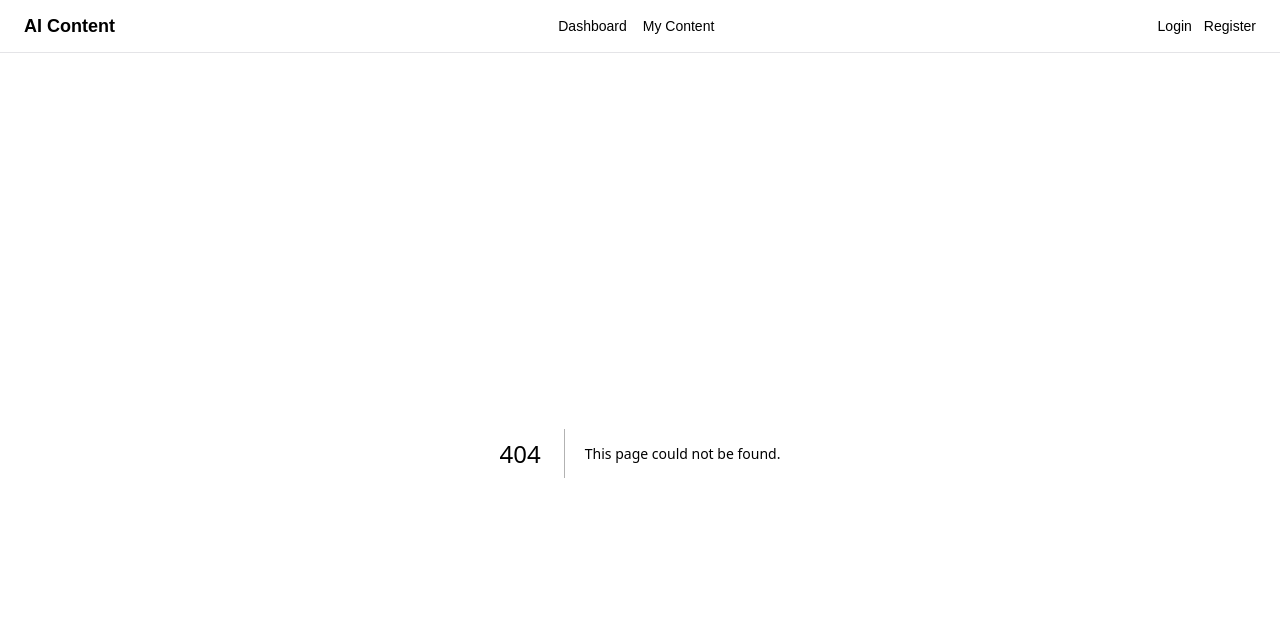
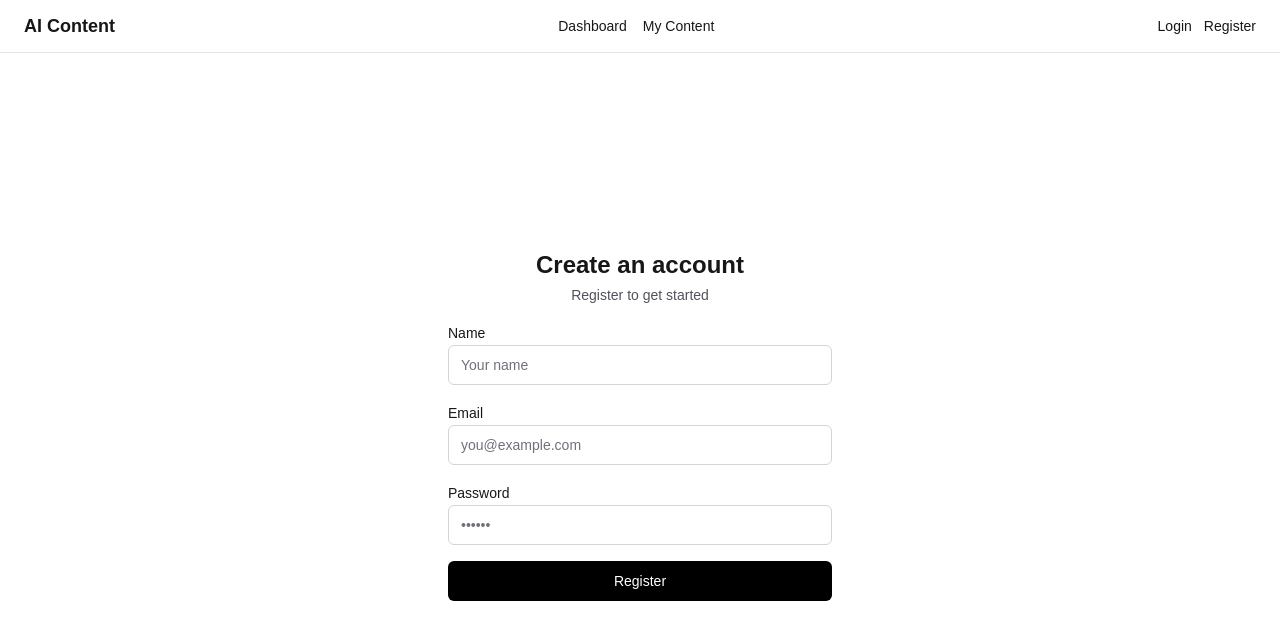
Before and after one commit to habib-sc/ai-cgms-frontend, a Next.js app: page /register in a window 1280 px wide. Before the commit this address had no page. Shown: the top 640 px of the page. Built offline with nearby package versions, Linux system fonts and the light colour scheme; no server answers.

Commit message:
login register page added, some minor issue fix

```diff
--- /dev/null
+++ b/app/(auth)/login/page.tsx
@@ -0,0 +1,10 @@
+"use client";
+import { AuthForm } from "../../../components/auth/auth-form";
+
+export default function LoginPage() {
+  return (
+    <main className="flex min-h-[calc(100vh-56px)] items-center justify-center px-6">
+      <AuthForm mode="login" />
+    </main>
+  );
+}
--- /dev/null
+++ b/app/(auth)/register/page.tsx
@@ -0,0 +1,10 @@
+"use client";
+import { AuthForm } from "../../../components/auth/auth-form";
+
+export default function RegisterPage() {
+  return (
+    <main className="flex min-h-[calc(100vh-56px)] items-center justify-center px-6">
+      <AuthForm mode="register" />
+    </main>
+  );
+}
--- /dev/null
+++ b/components/auth/auth-form.tsx
@@ -0,0 +1,104 @@
+"use client";
+import { useEffect } from "react";
+import { useForm } from "react-hook-form";
+import { useRouter } from "next/navigation";
+import { Input } from "../../components/ui/input";
+import { Label } from "../../components/ui/label";
+import { Button } from "../../components/ui/button";
+import { useAuthStore } from "../../lib/stores/auth";
+
+export interface AuthFormProps {
+  mode: "login" | "register";
+  className?: string;
+}
+
+type Values = { name?: string; email: string; password: string };
+
+export function AuthForm({ mode, className = "" }: AuthFormProps) {
+  const router = useRouter();
+  const { isAuthenticated, isLoading, error, login, register } = useAuthStore();
+  const {
+    register: formRegister,
+    handleSubmit,
+    formState: { errors },
+  } = useForm<Values>({
+    defaultValues: { name: "", email: "", password: "" },
+  });
+
+  useEffect(() => {
+    if (isAuthenticated) router.push("/dashboard");
+  }, [isAuthenticated, router]);
+
+  const onSubmit = async (values: Values) => {
+    if (mode === "login") {
+      await login(values.email, values.password);
+    } else {
+      await register(values.name ?? "", values.email, values.password);
+    }
+  };
+
+  return (
+    <form
+      onSubmit={handleSubmit(onSubmit)}
+      className={`mx-auto w-full max-w-sm space-y-4 ${className}`}
+    >
+      <div className="text-center">
+        <h2 className="text-2xl font-semibold">
+          {mode === "login" ? "Login" : "Create an account"}
+        </h2>
+        <p className="mt-1 text-sm text-zinc-600 dark:text-zinc-400">
+          {mode === "login" ? "Sign in to continue" : "Register to get started"}
+        </p>
+      </div>
+
+      {mode === "register" && (
+        <div className="space-y-2">
+          <Label htmlFor="name">Name</Label>
+          <Input
+            id="name"
+            placeholder="Your name"
+            {...formRegister("name", { required: mode === "register" })}
+          />
+          {errors.name && (
+            <span className="text-xs text-red-600">Name is required</span>
+          )}
+        </div>
+      )}
+
+      <div className="space-y-2">
+        <Label htmlFor="email">Email</Label>
+        <Input
+          id="email"
+          type="email"
+          placeholder="you@example.com"
+          {...formRegister("email", {
+            required: true,
+            pattern: /.+@.+\..+/,
+          })}
+        />
+        {errors.email && (
+          <span className="text-xs text-red-600">Enter a valid email</span>
+        )}
+      </div>
+
+      <div className="space-y-2">
+        <Label htmlFor="password">Password</Label>
+        <Input
+          id="password"
+          type="password"
+          placeholder="••••••"
+          {...formRegister("password", { required: true, minLength: 6 })}
+        />
+        {errors.password && (
+          <span className="text-xs text-red-600">Min 6 characters</span>
+        )}
+      </div>
+
+      {error && <div className="text-sm text-red-600">{error}</div>}
+
+      <Button type="submit" className="w-full" disabled={isLoading}>
+        {isLoading ? "Loading..." : mode === "login" ? "Login" : "Register"}
+      </Button>
+    </form>
+  );
+}
--- a/components/landing/landing-features.tsx
+++ b/components/landing/landing-features.tsx
@@ -1,8 +1,8 @@
 "use client";
-import * as React from "react";
+import type { ReactNode } from "react";
 
 export interface LandingFeature {
-  icon: React.ReactNode;
+  icon: ReactNode;
   title: string;
   desc: string;
 }
@@ -12,7 +12,10 @@ export interface LandingFeaturesProps {
   className?: string;
 }
 
-export function LandingFeatures({ features, className = "" }: LandingFeaturesProps) {
+export function LandingFeatures({
+  features,
+  className = "",
+}: LandingFeaturesProps) {
   return (
     <div className={`mt-12 grid grid-cols-1 gap-4 sm:grid-cols-3 ${className}`}>
       {features.map((f) => (
@@ -24,7 +27,9 @@ export function LandingFeatures({ features, className = "" }: LandingFeaturesPro
             {f.icon}
             <span className="text-sm font-medium">{f.title}</span>
           </div>
-          <p className="mt-1 text-sm text-zinc-600 dark:text-zinc-400">{f.desc}</p>
+          <p className="mt-1 text-sm text-zinc-600 dark:text-zinc-400">
+            {f.desc}
+          </p>
         </div>
       ))}
     </div>
--- a/components/landing/landing-hero.tsx
+++ b/components/landing/landing-hero.tsx
@@ -1,14 +1,14 @@
 "use client";
 import { motion } from "framer-motion";
 import Link from "next/link";
-import * as React from "react";
+import type { ReactNode } from "react";
 
 export interface LandingHeroProps {
   title: string;
   subtitle: string;
   primary: { href: string; label: string };
   secondary?: { href: string; label: string };
-  badge?: React.ReactNode;
+  badge?: ReactNode;
   className?: string;
 }
 
--- a/components/ui/card.tsx
+++ b/components/ui/card.tsx
@@ -1,8 +1,18 @@
 "use client";
-// Bordered container.
+import type { ReactNode } from "react";
 
-import * as React from "react";
-
-export function Card({ className = "", children }: { className?: string; children: React.ReactNode }) {
-  return <div className={`rounded-xl border border-zinc-200 bg-white p-4 shadow-sm dark:bg-black dark:border-zinc-800 ${className}`}>{children}</div>;
+export function Card({
+  className = "",
+  children,
+}: {
+  className?: string;
+  children: ReactNode;
+}) {
+  return (
+    <div
+      className={`rounded-xl border border-zinc-200 bg-white p-4 shadow-sm dark:bg-black dark:border-zinc-800 ${className}`}
+    >
+      {children}
+    </div>
+  );
 }
--- a/components/ui/input.tsx
+++ b/components/ui/input.tsx
@@ -1,13 +1,10 @@
 "use client";
-// Standard input with focus ring.
+import { forwardRef } from "react";
+import type { InputHTMLAttributes } from "react";
 
-import * as React from "react";
+type InputProps = InputHTMLAttributes<HTMLInputElement>;
 
-// Use a type alias to avoid empty interface lint error.
-type InputProps = React.InputHTMLAttributes<HTMLInputElement>;
-
-export const Input = React.forwardRef<HTMLInputElement, InputProps>(
-  function Input({ className = "", ...props }, ref) {
+export const Input = forwardRef<HTMLInputElement, InputProps>(function Input({ className = "", ...props }, ref) {
     return (
       <input
         ref={ref}
@@ -15,5 +12,4 @@ export const Input = React.forwardRef<HTMLInputElement, InputProps>(
         {...props}
       />
     );
-  }
-);
+});
--- a/components/ui/select.tsx
+++ b/components/ui/select.tsx
@@ -1,7 +1,13 @@
 "use client";
-// Shadcn-style dropdown (trigger + menu + selected check). No Radix dependency.
-
-import * as React from "react";
+import {
+  useState,
+  useMemo,
+  useEffect,
+  useRef,
+  Children,
+  isValidElement,
+} from "react";
+import type { PropsWithChildren, ReactNode } from "react";
 import { ChevronDown, Check } from "lucide-react";
 
 export function Select({
@@ -10,23 +16,23 @@ export function Select({
   defaultValue,
   name,
   onChange,
-}: React.PropsWithChildren<{
+}: PropsWithChildren<{
   className?: string;
   defaultValue?: string;
   name?: string;
   onChange?: (e: { target: { value: string } }) => void;
 }>) {
-  const [open, setOpen] = React.useState(false);
-  const [value, setValue] = React.useState<string | undefined>(defaultValue);
-  const containerRef = React.useRef<HTMLDivElement>(null);
+  const [open, setOpen] = useState(false);
+  const [value, setValue] = useState<string | undefined>(defaultValue);
+  const containerRef = useRef<HTMLDivElement>(null);
 
-  const options = React.useMemo(() => {
-    return React.Children.toArray(children)
+  const options = useMemo(() => {
+    return Children.toArray(children)
       .map((child) => {
-        if (!React.isValidElement(child)) return null;
+        if (!isValidElement(child)) return null;
         const props = child.props as {
           value: string;
-          children?: React.ReactNode;
+          children?: ReactNode;
         };
         const v = props.value;
         const label = String(props.children ?? "");
@@ -37,7 +43,7 @@ export function Select({
 
   const selected = options.find((o) => o.value === value) || options[0];
 
-  React.useEffect(() => {
+  useEffect(() => {
     const onDocClick = (e: MouseEvent) => {
       if (!containerRef.current) return;
       if (!containerRef.current.contains(e.target as Node)) setOpen(false);
--- a/components/ui/textarea.tsx
+++ b/components/ui/textarea.tsx
@@ -1,12 +1,10 @@
 "use client";
-// Multi-line text area.
+import { forwardRef } from "react";
+import type { TextareaHTMLAttributes } from "react";
 
-import * as React from "react";
+type TextareaProps = TextareaHTMLAttributes<HTMLTextAreaElement>;
 
-// Use a type alias to avoid empty interface lint error.
-type TextareaProps = React.TextareaHTMLAttributes<HTMLTextAreaElement>;
-
-export const Textarea = React.forwardRef<HTMLTextAreaElement, TextareaProps>(
+export const Textarea = forwardRef<HTMLTextAreaElement, TextareaProps>(
   function Textarea({ className = "", ...props }, ref) {
     return (
       <textarea
```
Also changed, not shown: components/ui/button.tsx (+22 -10 lines), components/ui/label.tsx (+2 -5 lines).
